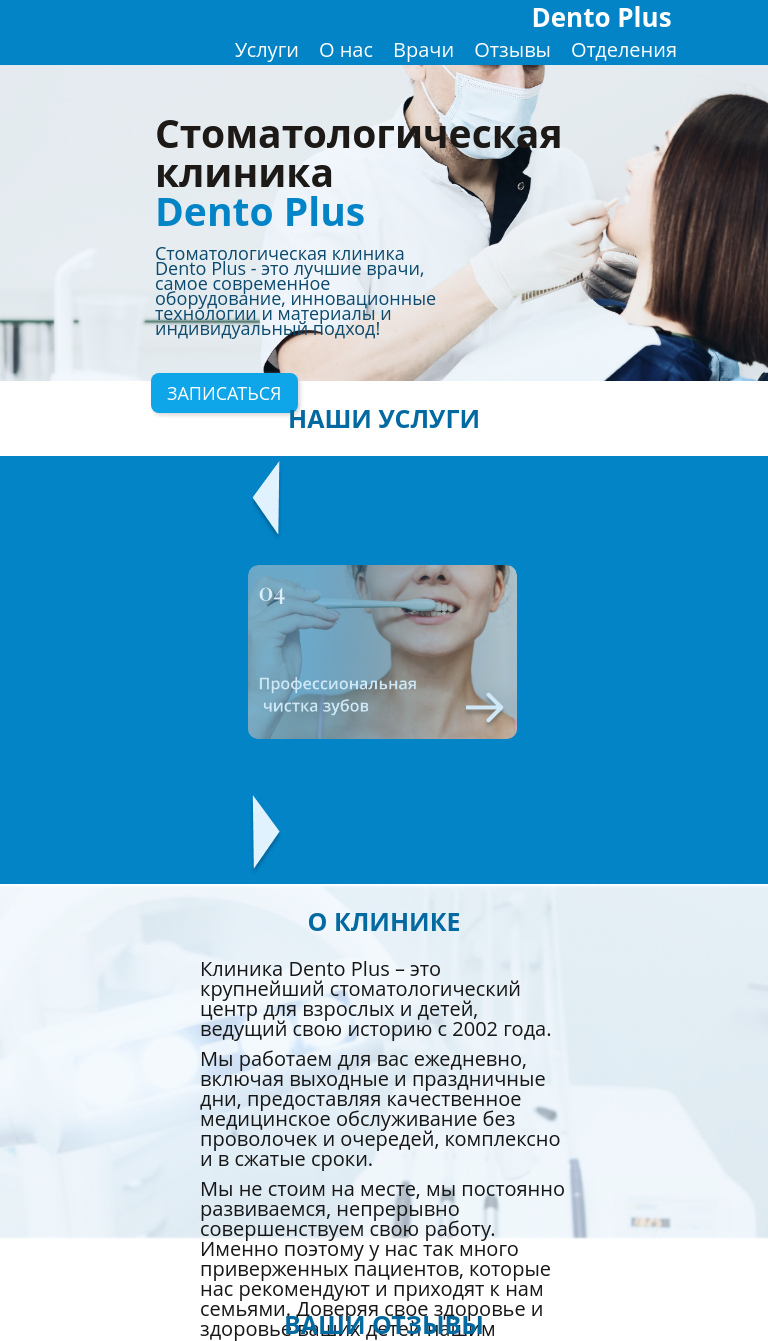
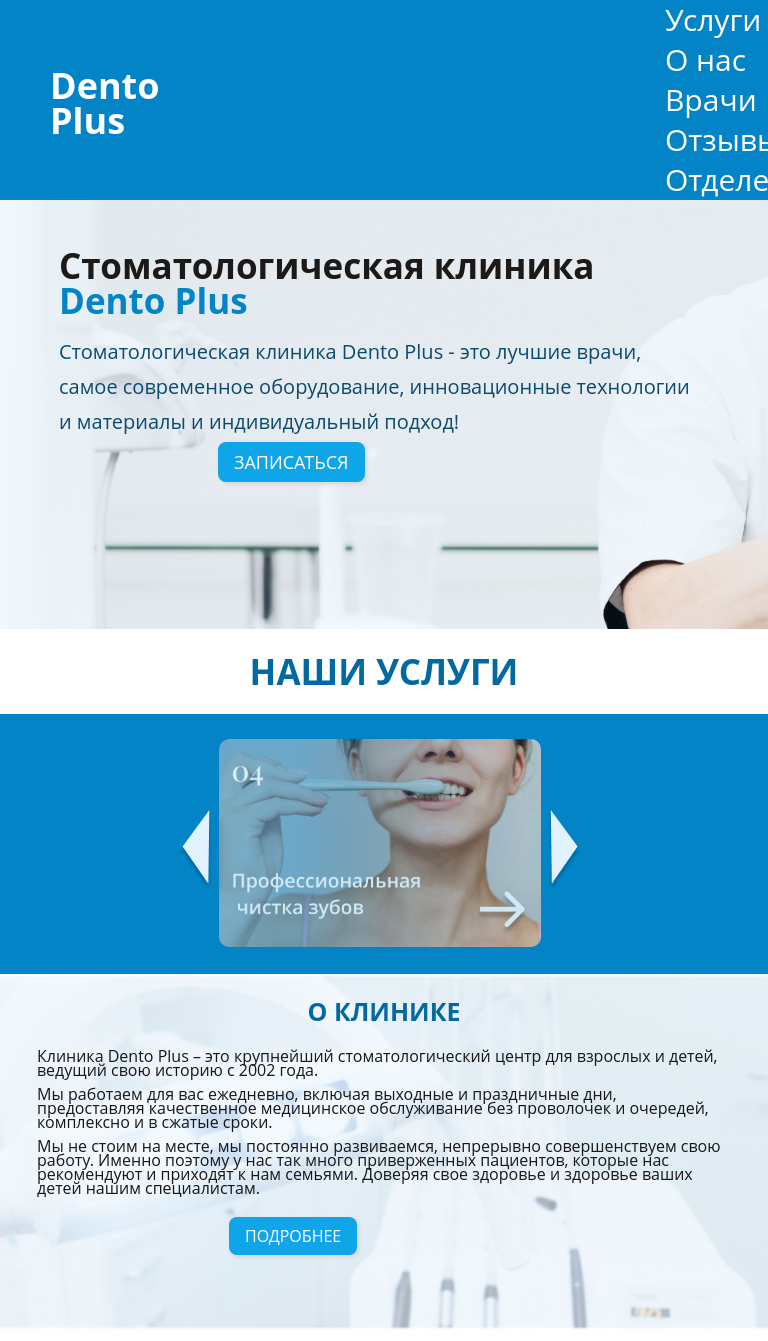
Before and after one commit to snasta2023/proekt5, a plain HTML site: page index-home.html in a window 768 px wide. Shown: the top 1341 px of the page. Drawn offline with Linux system fonts and the light colour scheme; a web font is replaced by a local one.

Commit message:
Add files via upload
адаптивная верстка (min-width: 415px) and (max-width: 870px)

```diff
--- a/styles.css
+++ b/styles.css
@@ -4,7 +4,7 @@ body {
 }
 
 .body-container {
-    max-width: 1024px;
+   /* max-width: 1024px;*/
     width: 100%;
     margin: 0 auto;
 }
@@ -745,7 +745,7 @@ color: #404040;
     /* end doctor */
 
     /*адаптивная верстка*/
-    @media (max-width: 870px)
+    @media (min-width: 415px) and (max-width: 870px)
     {
         .body{
         margin: 1%;
@@ -756,8 +756,121 @@ color: #404040;
     /* margin-right: 57px; */
     height: fit-content;
     display: flex;
-    justify-content: flex-end;
+   /* justify-content: flex-start;
     flex-wrap: wrap;
-    width: fit-content;
+    width: fit-content;*/
 }
+#home{
+
+}
+.body-container {
+    max-width: 834px;
+    width: 1000%;
+    /* margin: 0 auto; */
+}
+.Dento {
+    width: 173px;
+    padding-top: 5px;
+    font-size: 36px;
+    text-align: inherit;
     }
+    .menu {
+        font-size: 30px;
+        line-height: 40px;
+        flex-direction: column;
+       padding-right: 0px;
+        align-items: flex-start;
+    }
+    .haus-text {
+    font-size: 20px;
+    max-width: 77%;
+    line-height: 35px;
+    padding-left: 59px;
+    }
+
+    .haus {
+        height: 429px;
+        background-position: left top;
+    }
+
+    .haus-title {
+    font-size: 35px;
+    max-width: 77%;
+    padding-left: 59px
+    }
+
+    .section-title {
+        font-size: 35px;
+    }
+
+
+    .fac-book {
+    padding-left: 80px;
+        }
+        .button-haus {
+            margin-left: 218px;
+            margin-top: 3px;
+        }
+        .blue {
+            padding-left: 0px;
+            padding-right: 0px;
+            justify-content: center;
+        }
+        .Adresa {
+            padding-right: 170px;}
+        .blue-img1 {
+                margin: 15px 0px 0px 0px;
+            }
+           .blue-img2 {
+            margin: 15px 0px 0px -44px;
+           }
+           .photo_slider_css {
+            width: 90%;
+               }
+               .container_slider_css {
+                margin: 20px 13px 20px 5px;
+
+            }
+                .Klinika-text {
+                    margin-right: 41px;
+                    margin-left: 37px;
+                    line-height: 14px;
+                    font-size: 16px;
+                }
+
+                .button-klinika {
+                    margin-left: 229px;
+                    font-size: 16px;
+                    margin-top: 12px;
+                }
+
+                .review-container12, .review-container34 {
+                    flex-direction: column;
+                }
+                .review-container {
+                     width: 80%;}
+
+                .restanglies {
+                        display: flex;
+                        flex-direction: column;}
+                .otdel {
+                            height: 830px;}
+                .restangle {
+                    width: 100%;}
+
+
+                    .fac-book {
+                        padding-left: 0px;
+                    }
+                    .facebook {
+                        display: flex;
+                        padding-right: 45px;
+                    }
+                    .Adresa {
+                        padding-right: 31px;
+                        flex-direction: column;}
+                        .footer3-text {
+                            padding-right: 28px;
+                        }
+
+}
```
Also changed, not shown: index.html (+3 -3 lines).
